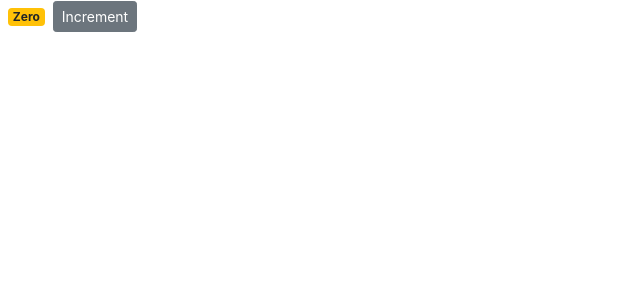
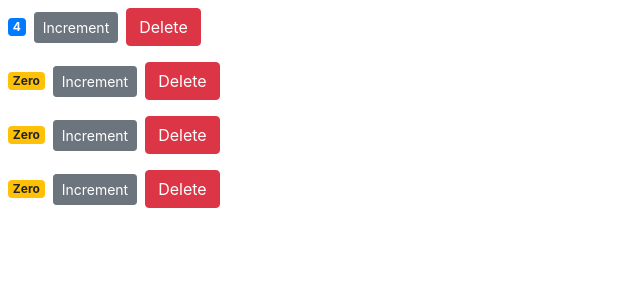
Before and after one commit to masoncomia18/Counter-App, a React (Create React App) app: page / in a window 1280 px wide. Shown: the top 300 px of the page, without its empty margins (0-640 px from the left). Built offline with nearby package versions, Linux system fonts and the light colour scheme.

Commit message:
Added more components Counters Component Delete Buttons New Methods Created Props

```diff
--- a/src/components/counter.jsx
+++ b/src/components/counter.jsx
@@ -2,15 +2,15 @@
 
 class Counter extends Component {
   state = {
-    count: 0,
+    value: this.props.value,
   };
 
   handleIncrement = (product) => {
-    console.log(product);
-    this.setState({ count: this.state.count + 1 });
+    this.setState({ value: this.state.value + 1 });
   };
 
   render() {
+    console.log(this.props);
     return (
       <div>
         <span className={this.getBadgeClasses()}>{this.formatCount()}</span>
@@ -20,18 +20,24 @@
         >
           Increment
         </button>
+        <button
+          onClick={this.props.onDelete}
+          className="btn btn-danger sml m-2"
+        >
+          Delete
+        </button>
       </div>
     );
   }
 
   formatCount() {
-    const { count } = this.state;
-    return count === 0 ? "Zero" : count;
+    const { value } = this.state;
+    return value === 0 ? "Zero" : value;
   }
 
   getBadgeClasses() {
     let classes = "badge m-2 badge-";
-    classes += this.state.count === 0 ? "warning" : "primary";
+    classes += this.state.value === 0 ? "warning" : "primary";
     return classes;
   }
 }
--- /dev/null
+++ b/src/components/counters.jsx
@@ -0,0 +1,34 @@
+import React, { Component } from "react";
+import Counter from "./counter";
+
+class Counters extends Component {
+  state = {
+    counters: [
+      { id: 1, value: 4 },
+      { id: 2, value: 0 },
+      { id: 3, value: 0 },
+      { id: 4, value: 0 },
+    ],
+  };
+
+  handleDelete = () => {
+    console.log("Event Handler Called");
+  };
+
+  render() {
+    return (
+      <div>
+        {this.state.counters.map((counter) => (
+          <Counter
+            key={counter.id}
+            onDelete={this.handleDelete}
+            value={counter.value}
+            id={counter.id}
+          />
+        ))}
+      </div>
+    );
+  }
+}
+
+export default Counters;
--- a/src/index.js
+++ b/src/index.js
@@ -4,14 +4,9 @@
 import App from "./App";
 import * as serviceWorker from "./serviceWorker";
 import "bootstrap/dist/css/bootstrap.css";
-import Counter from "./components/counter";
+import Counters from "./components/counters";
 
-ReactDOM.render(
-  <React.StrictMode>
-    <Counter />
-  </React.StrictMode>,
-  document.getElementById("root")
-);
+ReactDOM.render(<Counters />, document.getElementById("root"));
 
 // If you want your app to work offline and load faster, you can change
 // unregister() to register() below. Note this comes with some pitfalls.
```
